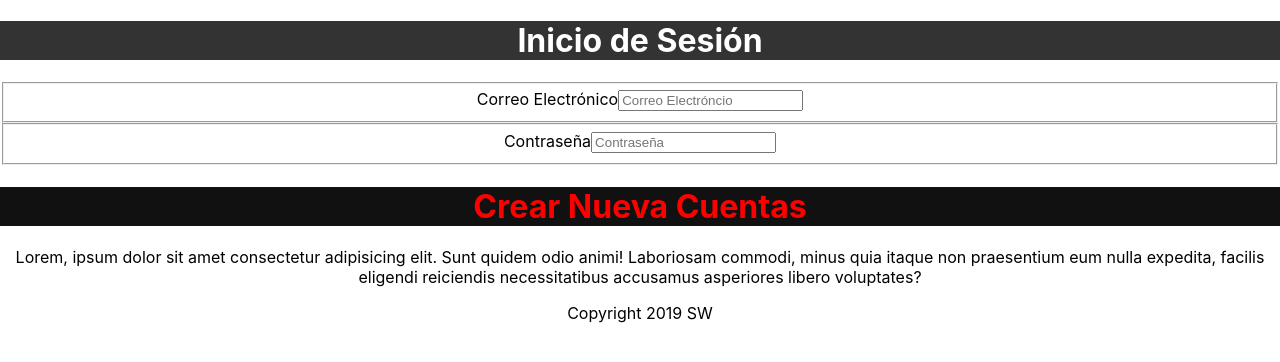
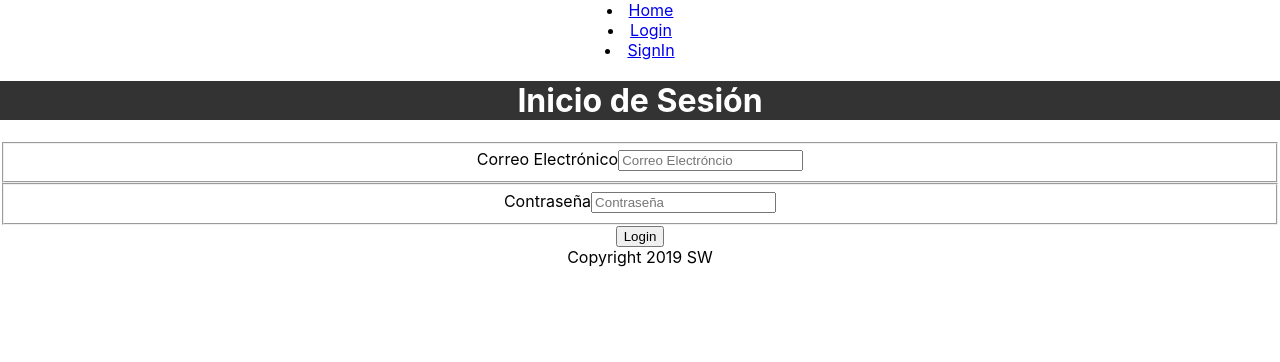
Before and after one commit to obetancourthunicah/sw201901_ProyectoFinal, a React (Create React App) app in the folder obtfend/: page /login in a window 1280 px wide. Shown: the top 362 px of the page. Built offline with nearby package versions, Linux system fonts and the light colour scheme.

Commit message:
Incorporando react-router-dom y axios

```diff
--- a/obtfend/package.json
+++ b/obtfend/package.json
@@ -2,9 +2,12 @@
   "name": "obtfend",
   "version": "0.1.0",
   "private": true,
+  "proxy": "http://localhost:3001",
   "dependencies": {
+    "axios": "^0.18.0",
     "react": "^16.8.4",
     "react-dom": "^16.8.4",
+    "react-router-dom": "^5.0.0",
     "react-scripts": "2.1.8"
   },
   "scripts": {
--- a/obtfend/src/App.js
+++ b/obtfend/src/App.js
@@ -1,19 +1,31 @@
 import React, { Component } from 'react';
-import logo from './logo.svg';
+import {BrowserRouter as Router, Route, Link} from 'react-router-dom';
 
 import Login from './Components/pages/login/Login';
 import Signin from './Components/pages/signin/Signin';
 import Footer from './Components/generics/footer/Footer';
 import './App.css';
 
+function Home() {
+  return (<h1>Home Page</h1>);
+}
+
 class App extends Component {
   render() {
     return (
-      <div className="App">
-        <Login></Login>
-        <Signin></Signin>
-        <Footer></Footer>
-      </div>
+      <Router>
+        <div className="App">
+          <nav>
+            <li><Link to="/">Home</Link> </li>
+            <li><Link to="/login">Login</Link> </li>
+            <li><Link to="/signin">SignIn</Link> </li>
+          </nav>
+            <Route path="/" exact component={Home}  />
+            <Route path="/login"  component={Login} />
+            <Route path="/signin" component={Signin} />
+          <Footer></Footer>
+        </div>
+      </Router>
     );
   }
 }
--- a/obtfend/src/Components/pages/login/Login.js
+++ b/obtfend/src/Components/pages/login/Login.js
@@ -2,6 +2,8 @@ import React, { Component } from 'react';
 import Header from '../../generics/header/Header';
 import Body from '../../generics/body/Body';
 import Input from '../../generics/input/Input';
+
+import axios from 'axios';
 
 /**
  inputBlurHandler={(e)=>{alert(e.currentTarget.name)}}
@@ -14,6 +16,7 @@ class Login extends Component {
       "txtEmail":""
     }
     this.onChangeHandler = this.onChangeHandler.bind(this);
+    this.onClickHandler = this.onClickHandler.bind(this);
   }
   render() {
     return (
@@ -38,6 +41,7 @@ class Login extends Component {
               inputErrorMsg=""
               inputChangeHandler={this.onChangeHandler}
             />
+            <button onClick={this.onClickHandler}>Login</button>
         </Body>
       </div>
     );
@@ -46,6 +50,19 @@ class Login extends Component {
     const {name, value} = e.currentTarget; //ES5 desctructor de objectos ||destructuring
     this.setState({...this.state, [name]:value});
   }
+  onClickHandler(e){
+    e.preventDefault();
+    e.stopPropagation();
+    //alert("Ohh hice click");
+    axios.post(
+      '/api/users/login',
+      {...this.state}
+    ).then( (resp)=>{
+      alert(resp);
+    }).catch( (err) => {
+      alert(err);
+    } );
+  }
 }
 
 export default Login;
```
Also changed, not shown: 1 other file (tests, documents, lock files or other folders).
